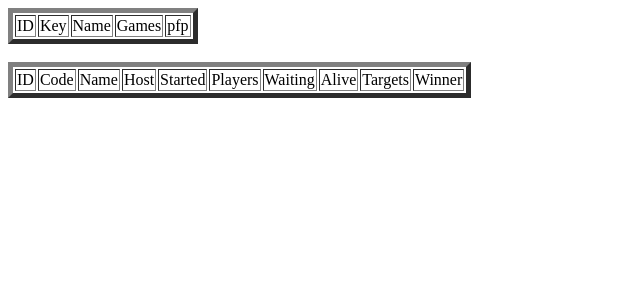
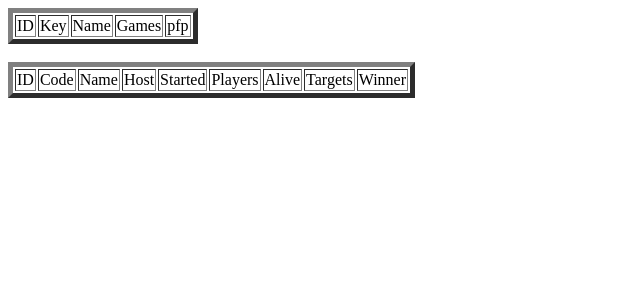
Before and after one commit to styopazharkov/dontsaypineapple, a Flask app: template templates/debug.html in a window 1280 px wide. Shown: the top 300 px of the page, without its empty margins (0-640 px from the left). Run offline with Flask 2, Linux system fonts and the light colour scheme; the template is opened without the code that fills it, so the values that code supplies are empty.

Commit message:
removed waiting room

```diff
--- a/app.py
+++ b/app.py
@@ -3,8 +3,6 @@
 #### 2020 WORD ASSASSINS WEBSITE ####
 #####################################
 #####################################
-
-
 
 
 ### The following code is the imported packages ###
@@ -105,8 +103,8 @@ def _join():
         cur = con.cursor()
         if cur.execute("SELECT count(*) FROM Games WHERE code = ? ", (code, )).fetchone()[0] > 0: #if game code is in database
             cur.execute("SELECT * from Games WHERE code = ? ", (code, ))
-            waiting = json.dumps(json.loads(cur.fetchone()["waiting"])+[session['key']]) #adds user to the waiting list of the game
-            cur.execute("UPDATE Games SET waiting = ? WHERE code = ? ", (waiting, code))
+            players = json.dumps(json.loads(cur.fetchone()["players"])+[session['key']]) #adds user to the player list of the game
+            cur.execute("UPDATE Games SET players = ? WHERE code = ? ", (players, code))
             return redirect(url_for('game'))
         else:
             abort(401)
@@ -125,21 +123,20 @@ def _create():
     host = session['key']
     started = 0
     players = json.dumps([session['key']])
-    waiting = json.dumps([])
-    alive = players
+    alive = json.dumps([])
     targets = json.dumps({})
     #winner is not set
 
     #TODO check that everything is valid
     with sqlite3.connect("database.db") as con:
         cur = con.cursor()
-        cur.execute("INSERT into Games (code, name, host, started, players, waiting, alive, targets) values (?, ?, ?, ?, ?, ?, ?, ?)", (code, name, host, started, players, waiting, alive, targets))   #creates new key
+        cur.execute("INSERT into Games (code, name, host, started, players, alive, targets) values (?, ?, ?, ?, ?, ?, ?)", (code, name, host, started, players, alive, targets))   #creates new key
         con.commit()
     return redirect(url_for('game'))
 
 ### game page route ###
 ## Page for viewing a specific game. Accessible from home page ##
-## If user is the host, has: list of players, players in waiting room, start button, kick button, back button ##
+## If user is the host, has: list of players, start button, kick button, back button ##
 ## If user is not host, has: list of players, leave game button, back button ##
 @app.route('/game/')
 def game():
--- a/databaseSetup.py
+++ b/databaseSetup.py
@@ -21,7 +21,7 @@ con.execute("create table Players ( \
 print("Players table created successfully")
 
 ### Games table for storing information about each game ###
-## Format: int id, str code, str name, str host, bool started, list<str> players, list<str> waiting, ##
+## Format: int id, str code, str name, str host, bool started, list<str> players, ##
 ## set<str> alive, map<str, (str, str)> targets, str winner ##
 con.execute("create table Games ( \
     id INTEGER PRIMARY KEY AUTOINCREMENT, \
@@ -30,7 +30,6 @@ con.execute("create table Games ( \
     host TEXT NOT NULL, \
     started BOOLEAN NOT NULL CHECK (started IN (0,1)), \
     players TEXT NOT NULL, \
-    waiting TEXT NOT NULL, \
     alive TEXT NOT NULL, \
     targets TEXT NOT NULL, \
     winner TEXT)")
--- a/templates/debug.html
+++ b/templates/debug.html
@@ -33,7 +33,6 @@
             <td>Host</td>
             <td>Started</td>
             <td>Players</td>
-            <td>Waiting</td>
             <td>Alive</td>
             <td>Targets</td>
             <td>Winner</td>
@@ -46,7 +45,6 @@
             <td>{{row["host"]}}</td>
             <td>{{row["started"]}}</td>
             <td>{{row["players"]}}</td>
-            <td>{{row["waiting"]}}</td>
             <td>{{row["alive"]}}</td>
             <td>{{row["targets"]}}</td>
             <td>{{row["winner"]}}</td>
```
Also changed, not shown: database.db, 1 other file.
